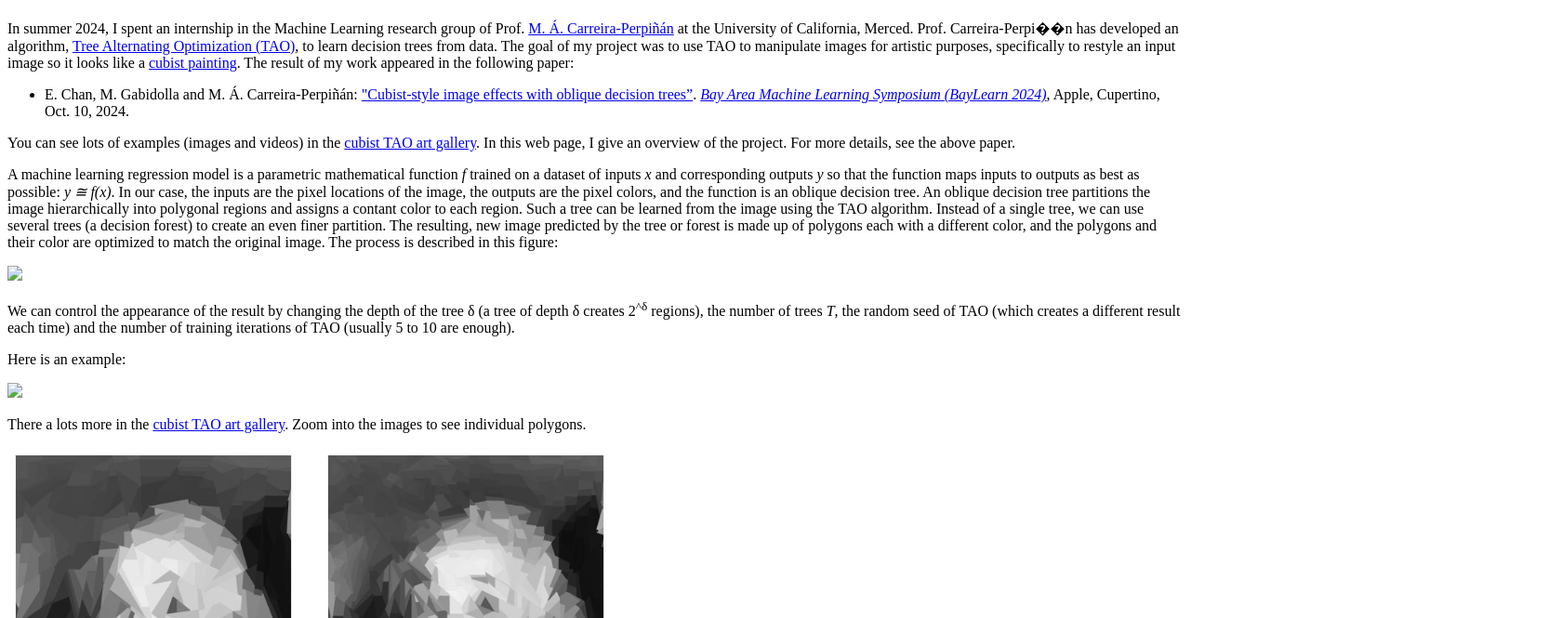
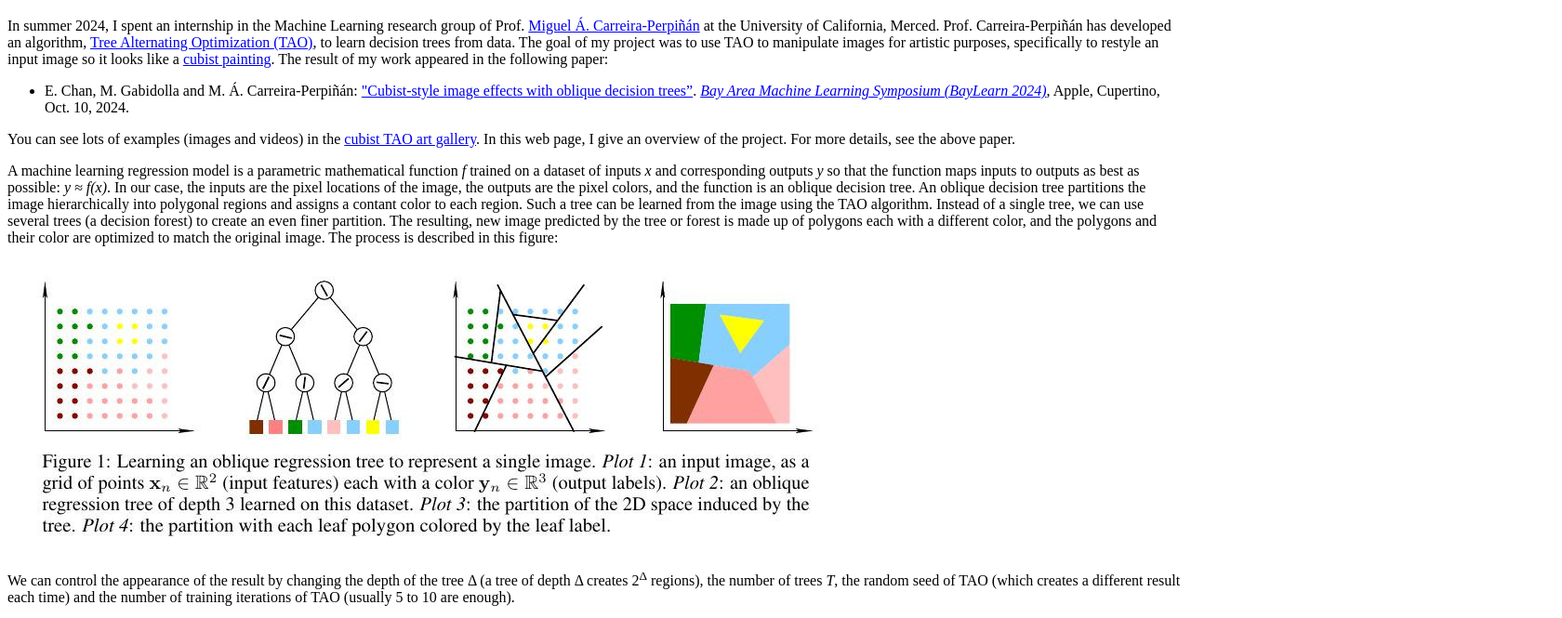
Before and after one commit to edric-chan/edric-chan.github.io, a plain HTML site: page cubist-TAO/cubist-TAO.html in a window 1280 px wide. Shown: the part 61-726 px from the top of the page at 93% size, 1680 px wide, since content can reach past the window. Drawn offline with Linux system fonts and the light colour scheme.

Commit message:
Add files via upload

```diff
--- a/cubist-TAO/cubist-TAO.html
+++ b/cubist-TAO/cubist-TAO.html
@@ -12,22 +12,20 @@
 <body>
     <h1>Cubist-style image effects with decision trees</h1>
 
-    <p>In summer 2024, I spent an internship in the Machine Learning research group of Prof. <a href="https://faculty.ucmerced.edu/mcarreira-perpinan">M. Á. Carreira-Perpiñán</a> at the University of California, Merced. Prof. Carreira-Perpi��n has developed an algorithm, <a href="https://faculty.ucmerced.edu/mcarreira-perpinan/research/TAO.html">Tree Alternating Optimization (TAO)</a>, to learn decision trees from data. The goal of my project was to use TAO to manipulate images for artistic purposes, specifically to restyle an input image so it looks like a <a href="https://en.wikipedia.org/wiki/Cubism">cubist painting</a>. The result of my work appeared in the following paper:</p>
+    <p>In summer 2024, I spent an internship in the Machine Learning research group of Prof. <a href="https://faculty.ucmerced.edu/mcarreira-perpinan">Miguel Á. Carreira-Perpiñán</a> at the University of California, Merced. Prof. Carreira-Perpiñán has developed an algorithm, <a href="https://faculty.ucmerced.edu/mcarreira-perpinan/research/TAO.html">Tree Alternating Optimization (TAO)</a>, to learn decision trees from data. The goal of my project was to use TAO to manipulate images for artistic purposes, specifically to restyle an input image so it looks like a <a href="https://en.wikipedia.org/wiki/Cubism">cubist painting</a>. The result of my work appeared in the following paper:</p>
 <ul>
 <li>E. Chan, M. Gabidolla and M. Á. Carreira-Perpiñán: <a href="cubist-TAO/baylearn2024.pdf">"Cubist-style image effects with oblique decision trees”</a>. <a href="https://baylearn-org.github.io/www"><em>Bay Area Machine Learning Symposium (BayLearn 2024)</em></a>, Apple, Cupertino, Oct. 10, 2024.</li>
 </ul>
 <p>You can see lots of examples (images and videos) in the <a href="art-gallery.html">cubist TAO art gallery</a>. In this web page, I give an overview of the project. For more details, see the above paper.</p>
 
-<p>A machine learning regression model is a parametric mathematical function <i>f</i> trained on a dataset of inputs <i>x</i> and corresponding outputs <i>y</i> so that the function maps inputs to outputs as best as possible: <i>y &#8773; f(x)</i>. In our case, the inputs are the pixel locations of the image, the outputs are the pixel colors, and the function is an oblique decision tree. An oblique decision tree partitions the image hierarchically into polygonal regions and assigns a contant color to each region. Such a tree can be learned from the image using the TAO algorithm. Instead of a single tree, we can use several trees (a decision forest) to create an even finer partition. The resulting, new image predicted by the tree or forest is made up of polygons each with a different color, and the polygons and their color are optimized to match the original image. The process is described in this figure:</p>
-<img src="fig1.gif">
+<p>A machine learning regression model is a parametric mathematical function <i>f</i> trained on a dataset of inputs <i>x</i> and corresponding outputs <i>y</i> so that the function maps inputs to outputs as best as possible: <i>y ≈ f(x)</i>. In our case, the inputs are the pixel locations of the image, the outputs are the pixel colors, and the function is an oblique decision tree. An oblique decision tree partitions the image hierarchically into polygonal regions and assigns a contant color to each region. Such a tree can be learned from the image using the TAO algorithm. Instead of a single tree, we can use several trees (a decision forest) to create an even finer partition. The resulting, new image predicted by the tree or forest is made up of polygons each with a different color, and the polygons and their color are optimized to match the original image. The process is described in this figure:</p>
+<img src="fig1.jpg">
 
-<p>We can control the appearance of the result by changing the depth of the tree &delta; (a tree of depth &delta; creates 2<sup>^&delta;</sup> regions), the number of trees <i>T</i>, the random seed of TAO (which creates a different result each time) and the number of training iterations of TAO (usually 5 to 10 are enough).</p>
+<p>We can control the appearance of the result by changing the depth of the tree &Delta; (a tree of depth &Delta; creates 2<sup>&Delta;</sup> regions), the number of trees <i>T</i>, the random seed of TAO (which creates a different result each time) and the number of training iterations of TAO (usually 5 to 10 are enough).</p>
 
 <p>Here is an example:</p>
-<img src="fig3.gif">
-
-<p>There a lots more in the <a href="art-gallery.html">cubist TAO art gallery</a>. Zoom into the images to see individual polygons.</p>
-
+<img src="fig3.png">
+    <p>Here is another one:</p>
     <p>
     <table border="0" cellspacing="0">
       <tbody>
@@ -47,11 +45,9 @@
 	</tr>
       </tbody>
     </table>
-
     </p>
-
+    <p>There a lots more in the <a href="art-gallery.html">cubist TAO art gallery</a>. Zoom into the images to see individual polygons.</p>
     <hr>
-    <img src="5f5bfd6717cc6a75989fd0faa10b501.jpg">
     <address>
        Edric Chan
     </address>
```
Also changed, not shown: cubist-TAO/fig1.jpg (added), cubist-TAO/fig3.png (added).
